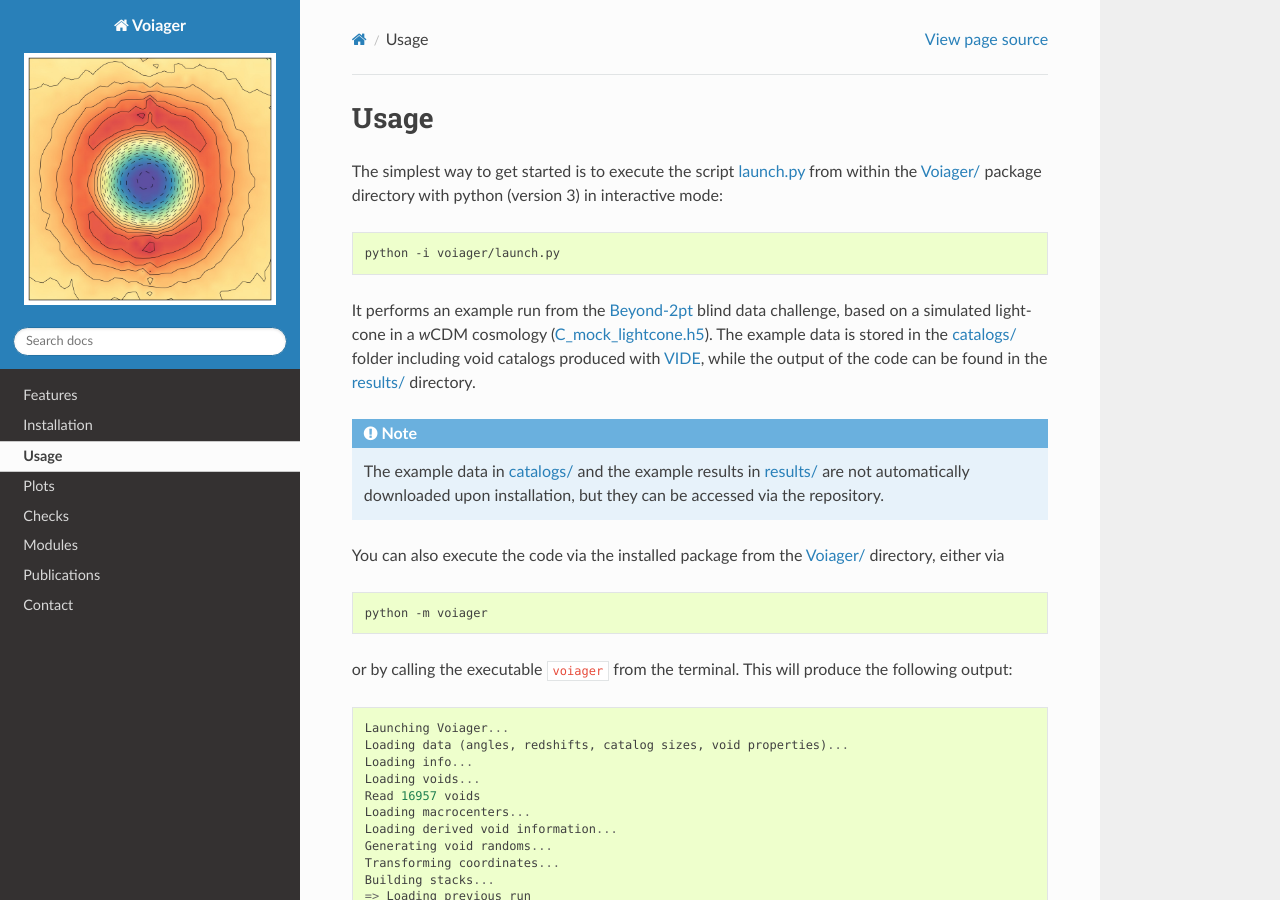
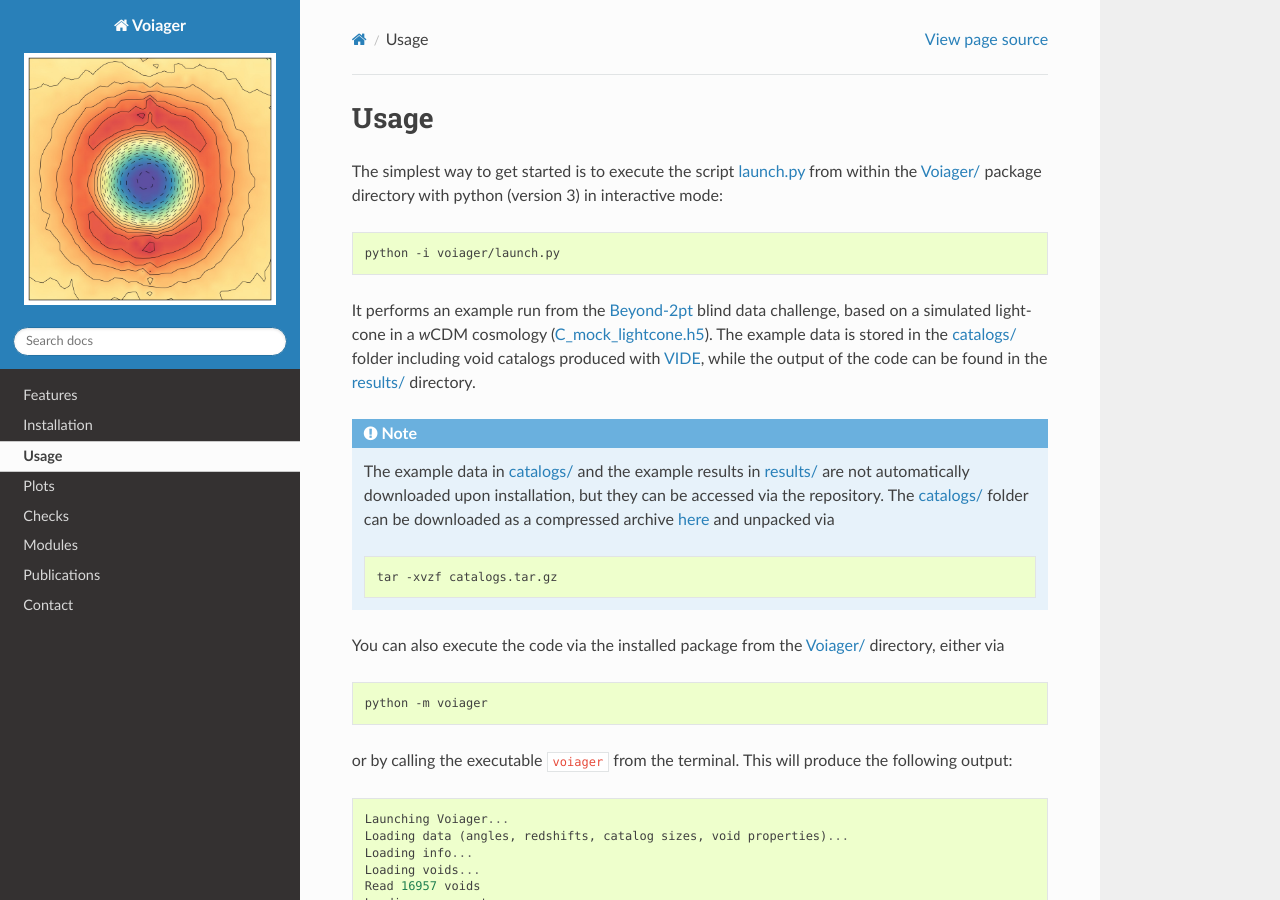
Before and after one commit to nhamaus/Voiager, a Sphinx documentation site: the page built from docs/usage.rst, in a window 1280 px wide and 900 px high. Built offline with Sphinx 7.4.7 and the Read the Docs theme 2.0.0, drawn with Linux system fonts in a browser that asks for light colours; pages that are not in the unit, such as notebooks, are missing from menus.

Commit message:
Updated info about catalogs.tar.gz in documentation

```diff
--- a/docs/usage.rst
+++ b/docs/usage.rst
@@ -12,7 +12,11 @@ The simplest way to get started is to execute the script `launch.py <https://git
 It performs an example run from the `Beyond-2pt <https://github.com/ANSalcedo/Beyond2ptMock>`_ blind data challenge, based on a simulated light-cone in a \ *w*\ CDM cosmology (`C_mock_lightcone.h5 <https://github.com/ANSalcedo/Beyond2ptMock/blob/main/C_mock_lightcone.h5>`_). The example data is stored in the `catalogs/ <https://github.com/nhamaus/Voiager/tree/main/catalogs/>`_ folder including void catalogs produced with `VIDE <https://bitbucket.org/cosmicvoids/vide_public/wiki/Home/>`_, while the output of the code can be found in the `results/ <https://github.com/nhamaus/Voiager/tree/main/results/>`_ directory.
 
 .. note::
-    The example data in `catalogs/ <https://github.com/nhamaus/Voiager/tree/main/catalogs/>`_ and the example results in `results/ <https://github.com/nhamaus/Voiager/tree/main/results/>`_ are not automatically downloaded upon installation, but they can be accessed via the repository.
+    The example data in `catalogs/ <https://github.com/nhamaus/Voiager/tree/main/catalogs/>`_ and the example results in `results/ <https://github.com/nhamaus/Voiager/tree/main/results/>`_ are not automatically downloaded upon installation, but they can be accessed via the repository. The `catalogs/ <https://github.com/nhamaus/Voiager/tree/main/catalogs/>`_ folder can be downloaded as a compressed archive `here <https://github.com/nhamaus/Voiager/releases/download/v0.1.0/catalogs.tar.gz>`_ and unpacked via
+
+    .. code-block:: bash
+
+       tar -xvzf catalogs.tar.gz
 
 You can also execute the code via the installed package from the `Voiager/ <https://github.com/nhamaus/Voiager/tree/main>`_ directory, either via
 
```
Also changed, not shown: README.md (+5 -2 lines).
